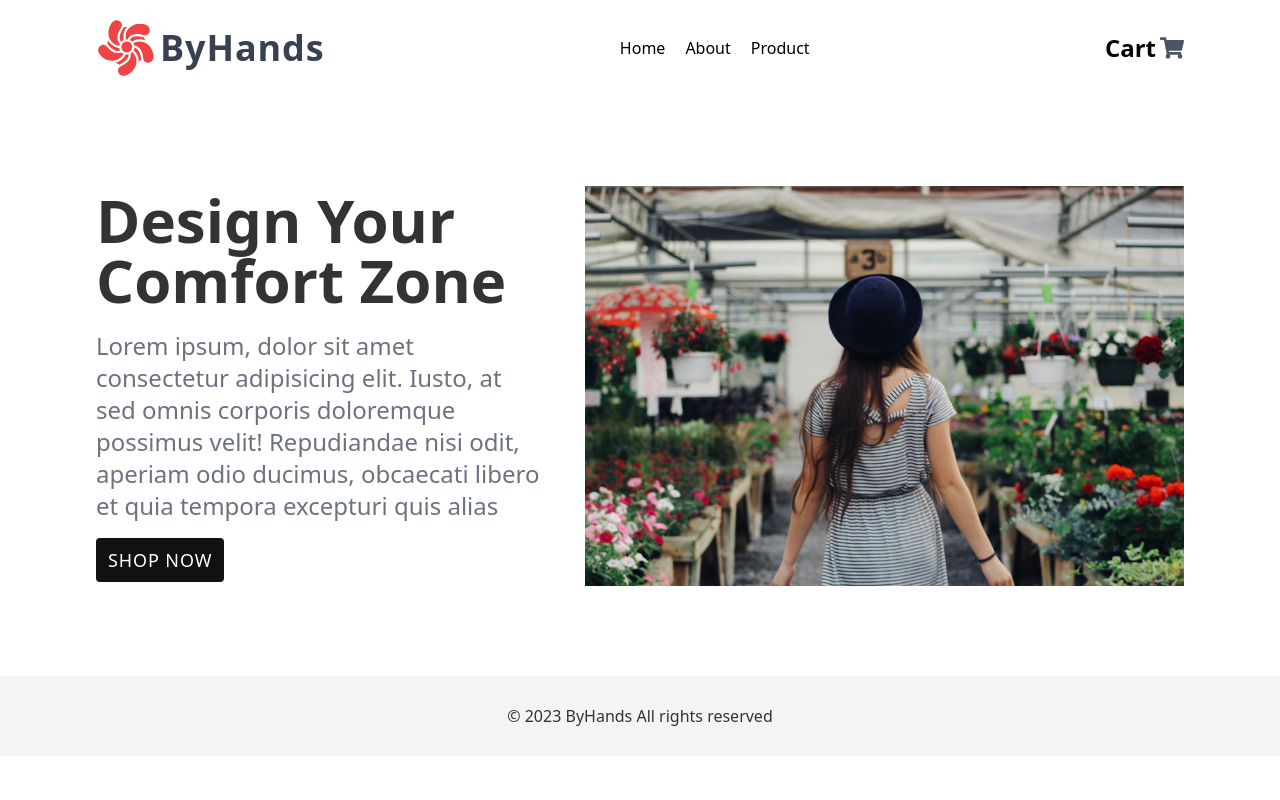
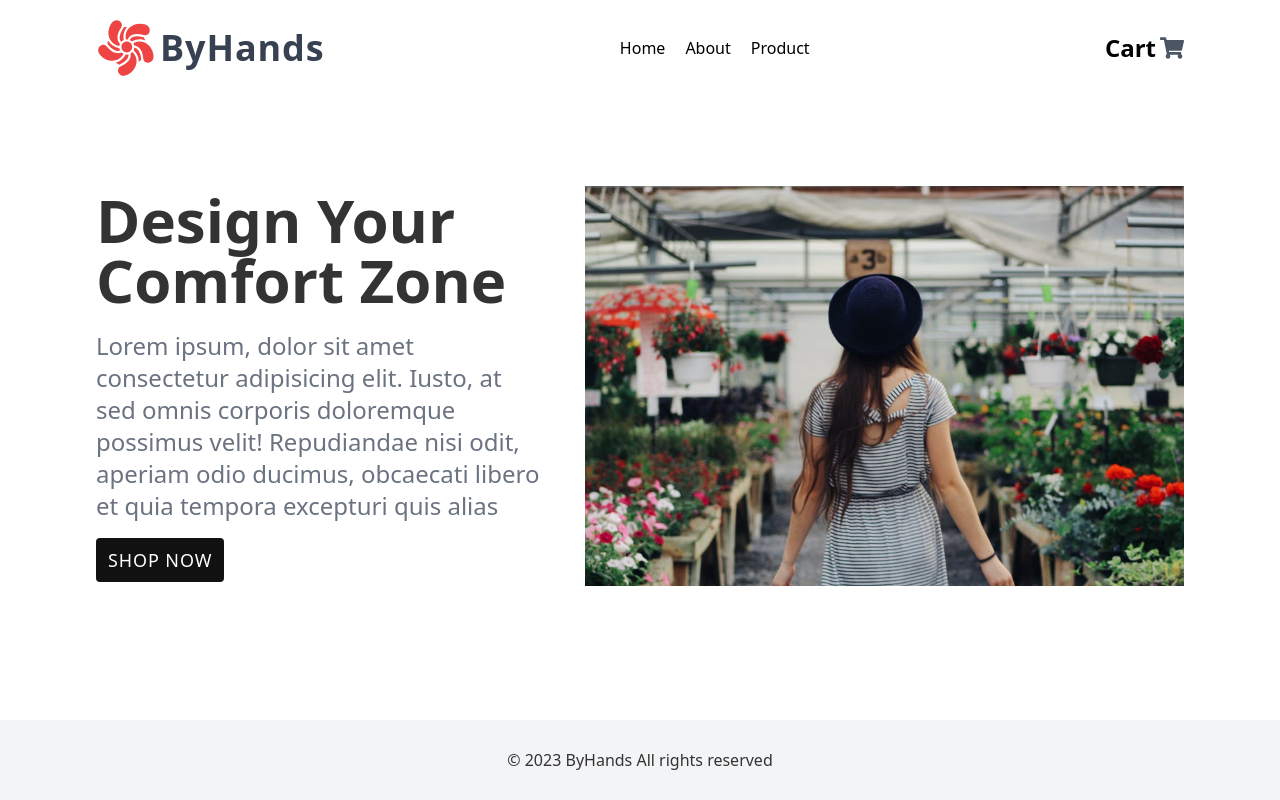
Before and after one commit to ErysCode7/byhands-flower-shop, a React (Vite) app: page / in a window 1280 px wide. Built offline with nearby package versions, Linux system fonts and the light colour scheme.

Commit message:
fix footer

```diff
--- a/src/components/Footer/index.tsx
+++ b/src/components/Footer/index.tsx
@@ -4,7 +4,7 @@ const Footer = (props: Props) => {
   const year = new Date().getFullYear();
 
   return (
-    <footer className="bg-gray-100 w-full h-[80px] flex items-center justify-center mt-10">
+    <footer className="bg-gray-100 w-full h-[80px] flex items-center justify-center mt-10 absolute bottom-0">
       <h3 className="text-[#333] text-base">
         © {year} ByHands All rights reserved
       </h3>
```
